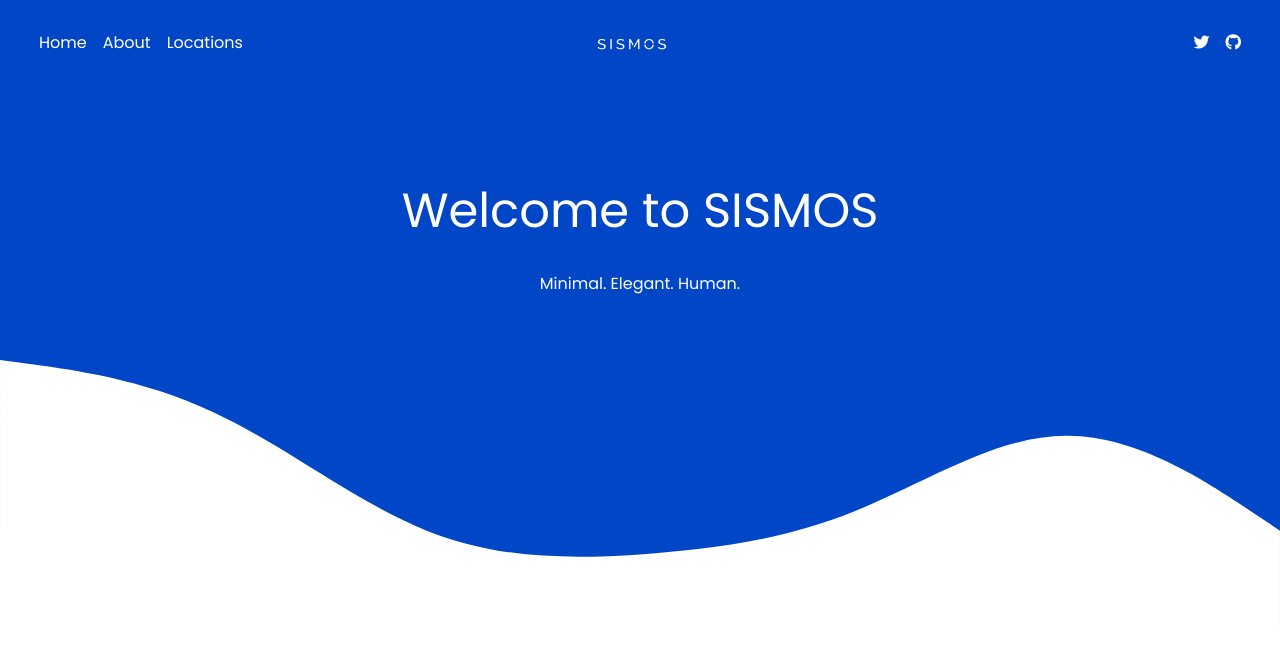
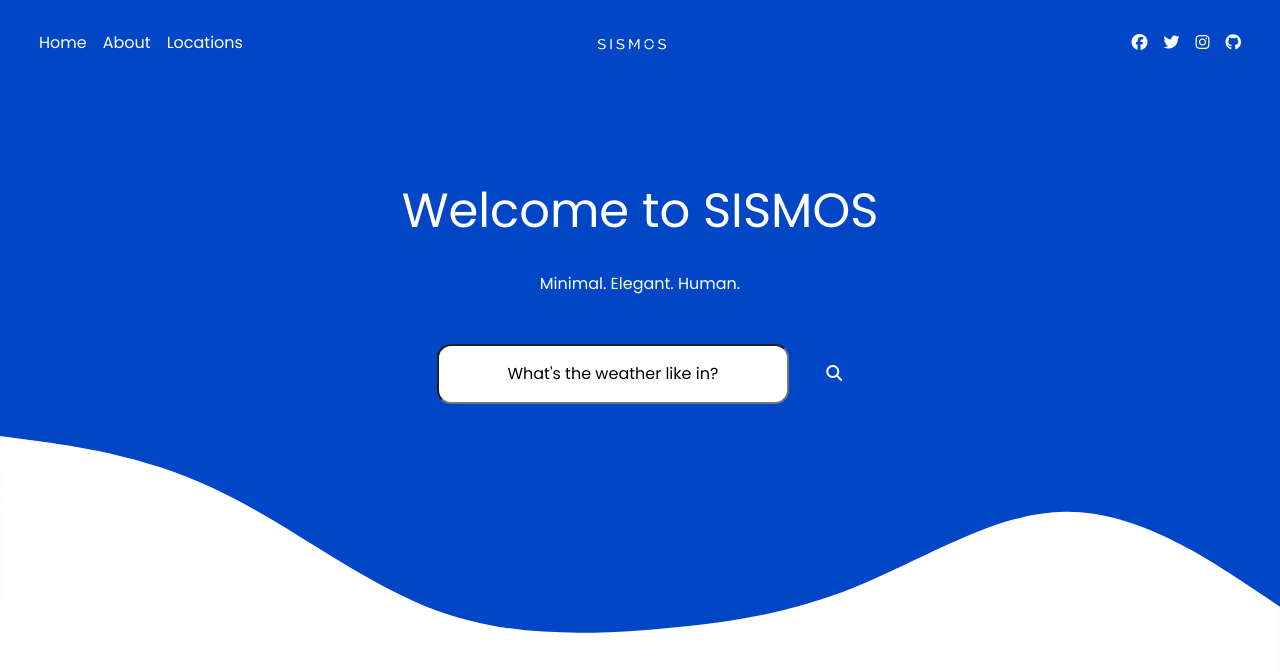
Before and after one commit to taybluetooth/atmos-forecast, a website: page frontend/html/index.html in a window 1280 px wide. Drawn offline with nearby package versions, Linux system fonts and the light colour scheme.

Commit message:
Added search function foundations

```diff
--- a/frontend/css/stylesheet.css
+++ b/frontend/css/stylesheet.css
@@ -43,14 +43,29 @@ body {
 
 .wave-subheader {
   font-size: 1.0rem;
-  margin: 0 1.0rem 4rem 1.0rem;
+  margin: 1.0rem 1.0rem 2.0rem 1.0rem;
+}
+
+.weather-search {
+  margin: 1.0rem 1.0rem 2.0rem 1.0rem;
+  padding: 16px;
+  border-radius: 14px;
+  text-align: center;
+}
+
+.weather-search::placeholder {
+  color: #000;
+}
+
+.wave-container > .btn {
+  padding: 16px;
+  color: #fff;
 }
 
 @keyframes animateWave {
   0% {
     transform: scale(1, 0);
   }
-
   100% {
     transform: scale(1, 1);
   }
--- a/frontend/html/index.html
+++ b/frontend/html/index.html
@@ -42,7 +42,9 @@
       </a>
       <div class="navbar-collapse collapse dual-nav w-50 order-2">
         <ul class="nav navbar-nav ml-auto">
+          <li class="nav-item"><a class="nav-link" href=""><i class="fab fa-facebook"></i></a></li>
           <li class="nav-item"><a class="nav-link" href=""><i class="fab fa-twitter"></i></a></li>
+          <li class="nav-item"><a class="nav-link" href=""><i class="fab fa-instagram"></i></a></li>
           <li class="nav-item"><a class="nav-link" href=""><i class="fab fa-github"></i></a></li>
         </ul>
       </div>
@@ -52,12 +54,15 @@
   <div class="wave-container">
     <h1 class="wave-header">Welcome to SISMOS</h1>
     <p class="wave-subheader">Minimal. Elegant. Human.</p>
+    <input type="text" class="weather-search" id="location" placeholder="What's the weather like in?" name="location">
+     <button type="button" class="btn"><i class="fas fa-search"></i></button>
     <svg xmlns="http://www.w3.org/2000/svg" viewBox="0 0 1440 300">
       <path fill="#ffffff" fill-opacity="1"
         d="M0,0L40,5.3C80,11,160,21,240,58.7C320,96,400,160,480,192C560,224,640,224,720,218.7C800,213,880,203,960,170.7C1040,139,1120,85,1200,85.3C1280,85,1360,139,1400,165.3L1440,192L1440,320L1400,320C1360,320,1280,320,1200,320C1120,320,1040,320,960,320C880,320,800,320,720,320C640,320,560,320,480,320C400,320,320,320,240,320C160,320,80,320,40,320L0,320Z">
       </path>
     </svg>
   </div>
+
 
   <script src="https://kit.fontawesome.com/2ef162273a.js" crossorigin="anonymous"></script>
   <script src="https://code.jquery.com/jquery-3.4.1.slim.min.js" integrity="sha384-J6qa4849blE2+poT4WnyKhv5vZF5SrPo0iEjwBvKU7imGFAV0wwj1yYfoRSJoZ+n" crossorigin="anonymous"></script>
```
Also changed, not shown: assets/images/example-ui.png (added).
